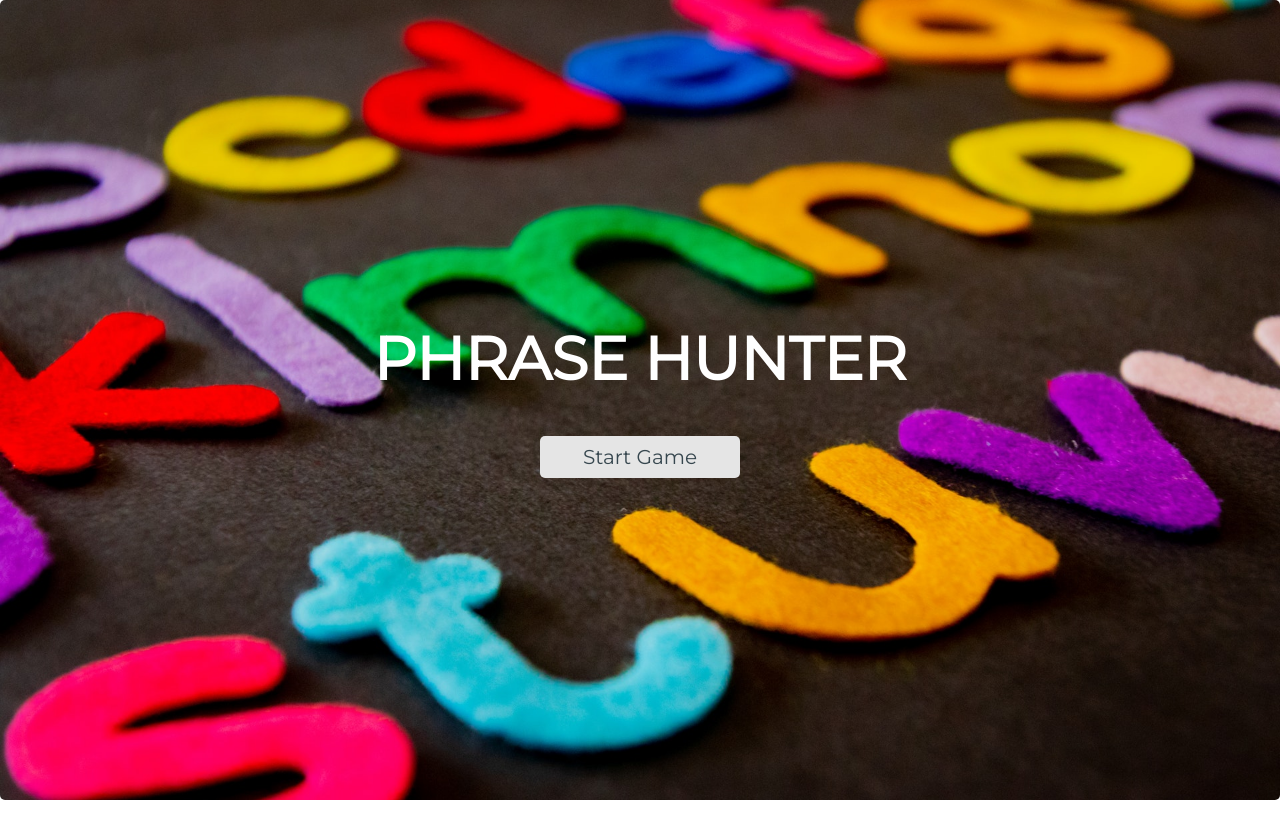
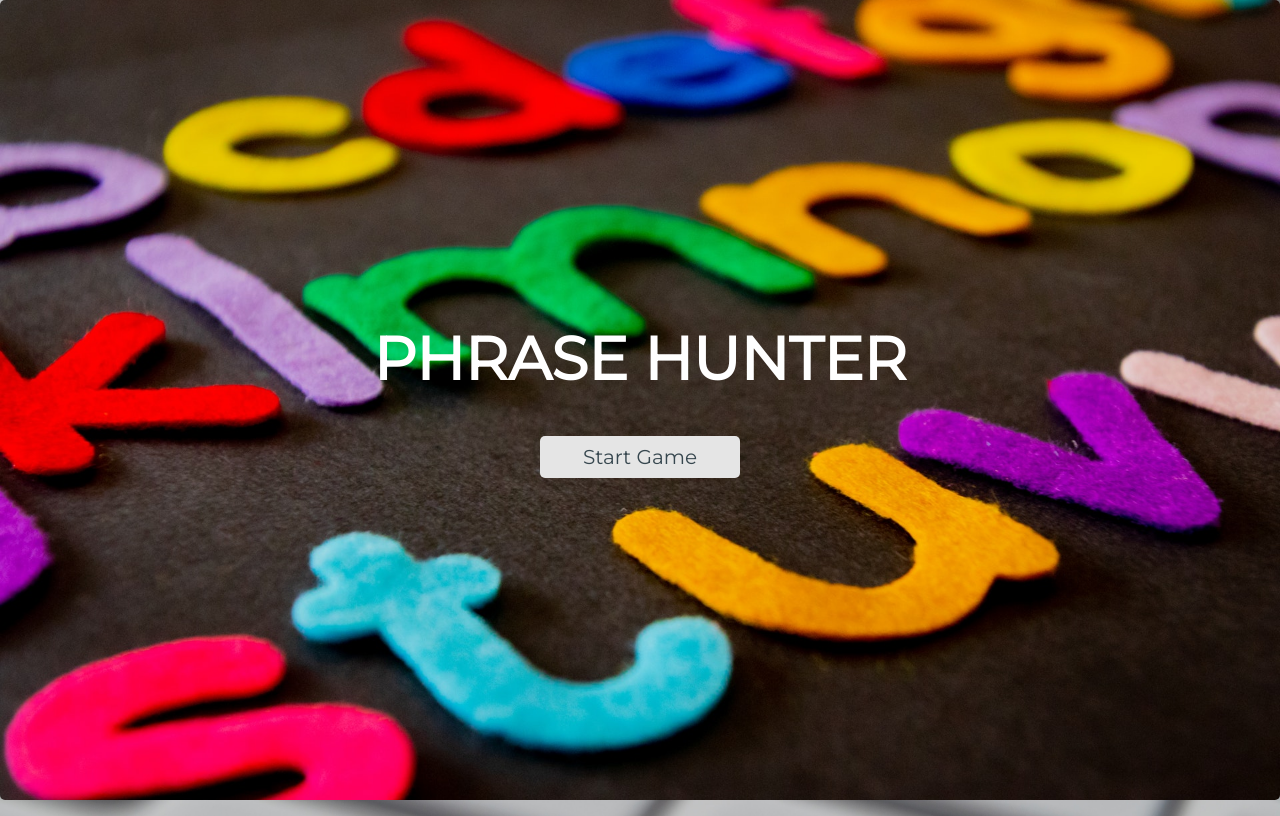
Before and after one commit to LeeVaughn/phrase-hunter, a plain HTML site: page index.html in a window 1280 px wide. Drawn offline with nearby package versions, Linux system fonts and the light colour scheme.

Commit message:
added background image to body element

```diff
--- a/css/styles.css
+++ b/css/styles.css
@@ -187,6 +187,10 @@ button {
   background: url(../images/letters.jpeg) no-repeat center / cover;
 }
 
+body {
+  background: url(../images/keyboard.jpg) no-repeat center / cover;
+}
+
 .start a {
   color: #fff;
 }
```
